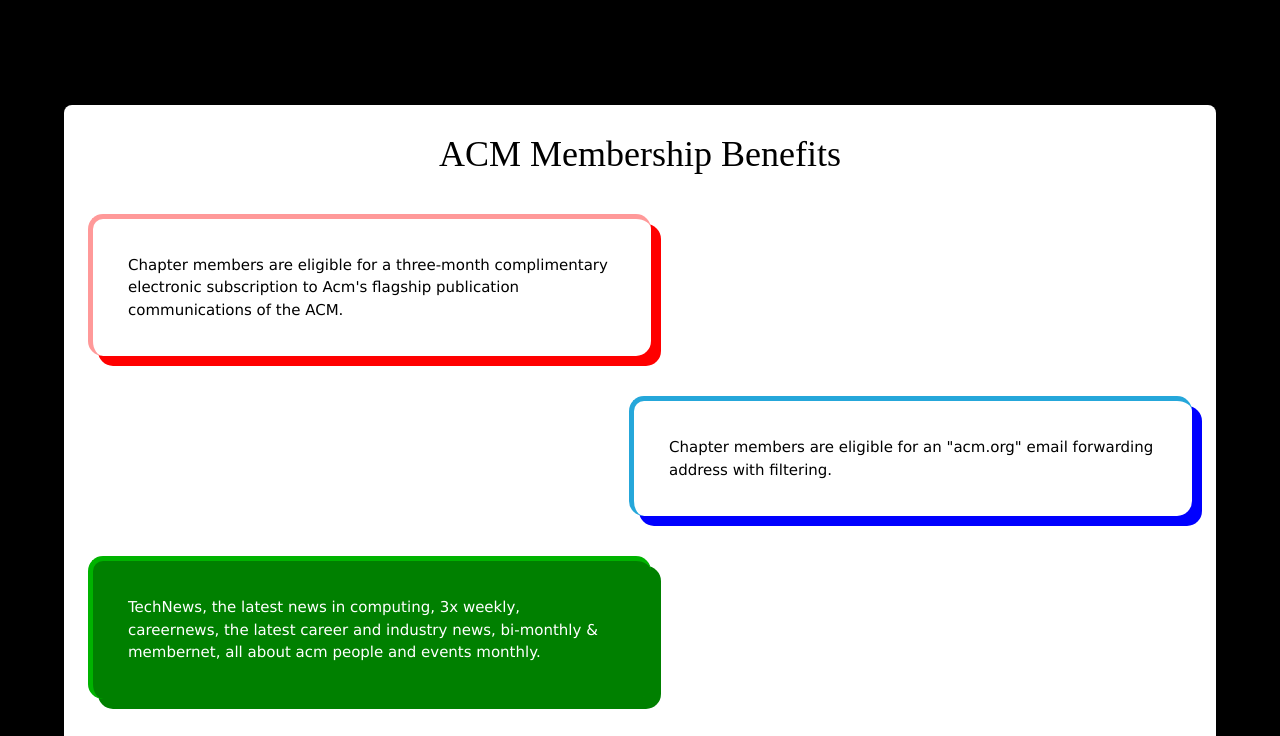
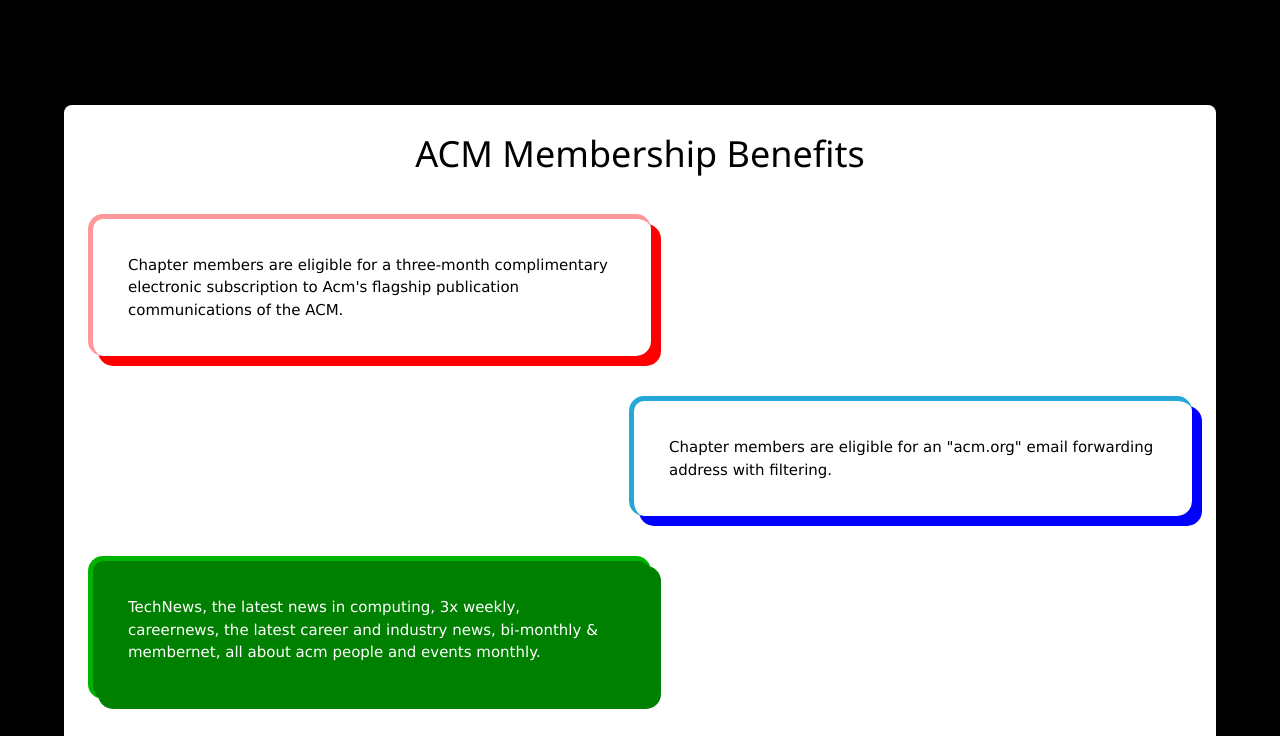
Before and after one commit to GanapathiSurya/ACM, a plain HTML site: page index.html in a window 1280 px wide. Shown: the top 736 px of the page. Drawn offline with Linux system fonts and the light colour scheme; a web font is replaced by a local one.

Commit message:
Update index.html

```diff
--- a/index.html
+++ b/index.html
@@ -8,7 +8,7 @@
 <br><br><br><br>
 	<center>
 <ul id="membership-container" class="w3-white w3-padding-large w3-round-large w3-margin-xxlarge">
-	<h1 style="font-family:'BioRhyme Expanded'">ACM Membership Benefits</h1>
+	<h1>ACM Membership Benefits</h1>
 	<br>
 <li class="membership-container-li">
 Chapter members are eligible for a three-month complimentary electronic subscription to Acm's flagship publication communications of the ACM.
```
